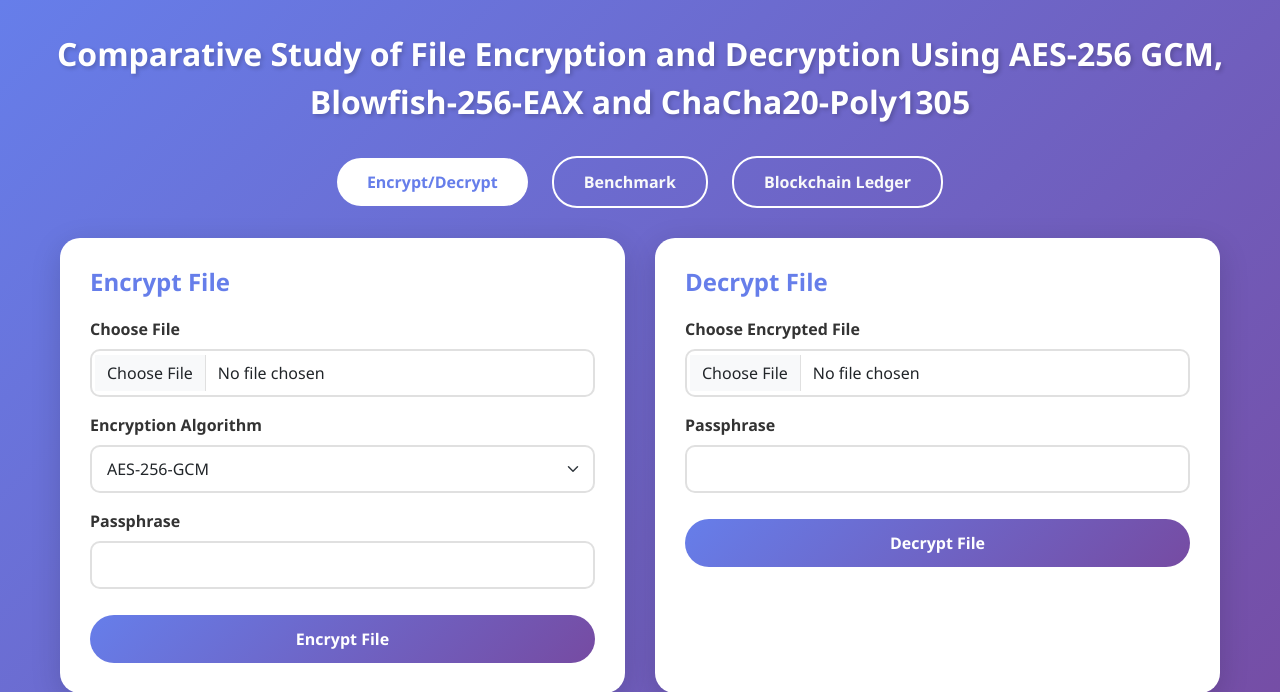
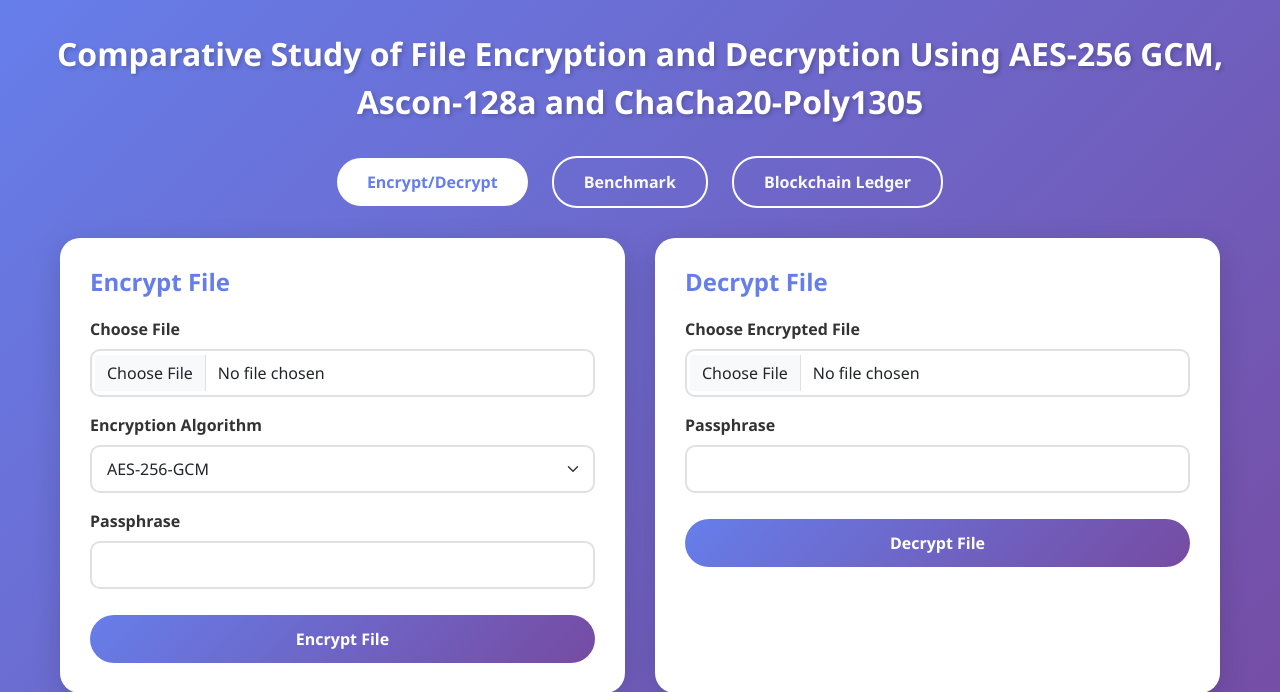
Before and after one commit to KeertanaHoli/encryption-comparison, a Flask app: page / in a window 1280 px wide. Shown: the top 692 px of the page. Run offline with Flask 3, Linux system fonts and the light colour scheme.

Commit message:
Assistant checkpoint: Update app title to use Ascon-128a
Assistant generated file changes:
- templates/index.html: Update application title to use Ascon-128a

---

User prompt:

in the application name replace blofish-256-eax with ascon-128a

Replit-Commit-Author: Assistant
Replit-Commit-Session-Id: 107d3a08-c420-4061-897c-ede01c81f67f
Replit-Commit-Event-Id: 5dd3f0cd-bc6d-49a1-aca5-f5787a3d6f0e

```diff
--- a/templates/index.html
+++ b/templates/index.html
@@ -129,7 +129,7 @@
 <body>
     <div class="main-title">
         Comparative Study of File Encryption and Decryption Using AES-256 GCM,<br>
-        Blowfish-256-EAX and ChaCha20-Poly1305
+        Ascon-128a and ChaCha20-Poly1305
     </div>
 
     <div class="nav-buttons">
```
